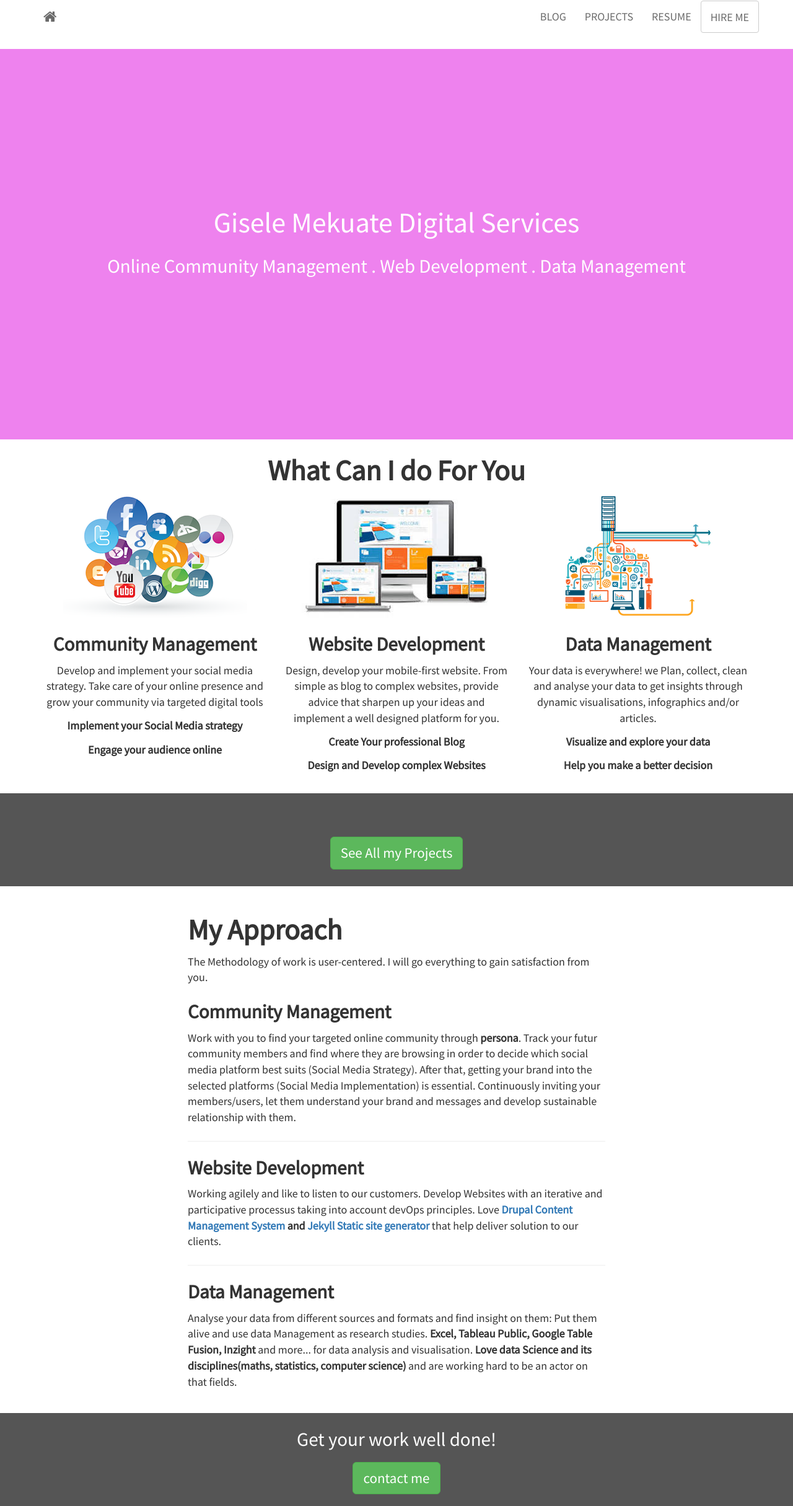
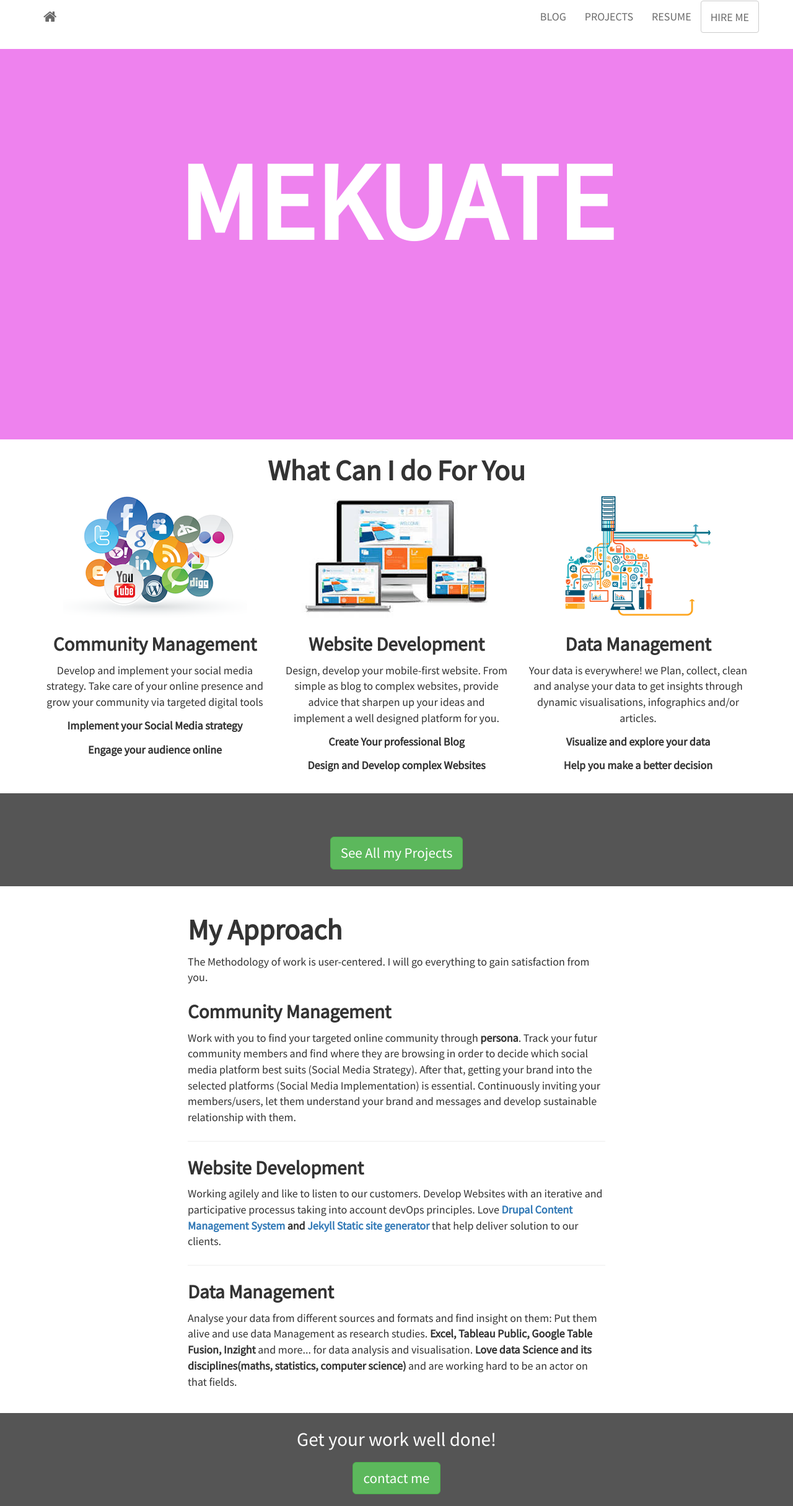
Before and after one commit to mekuate/mekuate.github.io, a Jekyll site: the page built from hireme.html, in a window 1280 px wide. Shown: the whole page at 62% size. Built offline with Jekyll 4.4.1, drawn with Linux system fonts in a browser that asks for light colours; nearby versions of some CDN libraries; comment, search, counter and statistics services are not loaded.

Commit message:
added linkedin bagde to my cv online

```diff
--- a/_includes/head.html
+++ b/_includes/head.html
@@ -12,5 +12,5 @@
 
 	 <link rel="stylesheet" type="text/css" href="https://fonts.googleapis.com/css?family=Source+Sans+Pro:200,400,200bold,400old" />
 	<link rel="stylesheet" type="text/css" href="https://maxcdn.bootstrapcdn.com/font-awesome/4.4.0/css/font-awesome.min.css" />
-
+  <script type="text/javascript" src="https://platform.linkedin.com/badges/js/profile.js" async defer></script>
 </head>
--- a/assets/css/style.scss
+++ b/assets/css/style.scss
@@ -13,10 +13,16 @@
   width: auto;
   max-width: 800px;
   text-align: center;
+
 }
 
 h4{
 color: $brand-primary;
+}
+.companyname{
+padding-top:120px;
+font-size:176px;
+font-weight:bold;
 }
 
 .social {
@@ -58,11 +64,7 @@
 
 	}
 }
-.title_resume{
-	padding-top: 3em;
-	font-weight: bold;
-	font-size: 76px;
-}
+
 .blog-header{
 height: 35em;
 color: $white_color;
--- a/hireme.html
+++ b/hireme.html
@@ -7,8 +7,7 @@
 <header style="background: violet no-repeat center fixed; background-size:cover" class="blog-header">
 	<div  class="title_resume">
 	<center>
-	<h1>Gisele Mekuate Digital Services</h1>
-	<h3> Online Community Management . Web Development . Data Management </h3>
+	<div class="companyname"> MEKUATE</div>
 	</center>
 	</div>
 </header>
--- a/index.html
+++ b/index.html
@@ -12,6 +12,7 @@
 	  <h3>Have a look at some of my working <a href="{{ site.baseurl }}/projects.html"> projects</a>.</h3>
 	  <h3>For more check out my academic &amp; professional <a href="{{ site.baseurl }}/resume.html">Resume</a>.</h3>
 	  <h3>Contact me at <a href="http://twitter.com/{{ site.twitter }}">@{{ site.twitter }}</a> or by <a href="mailto:{{ site.email }}">email</a>.</h3>
+
 	  {% include social.html %}
 	</div>
 </section>
--- a/resume.html
+++ b/resume.html
@@ -4,7 +4,7 @@
 ---
 
 <h3> PROFILE SUMMARY </h3>
-<p>{{site.profile_summary}} </p>
+<p>{{site.profile_summary}}</p>
 <h3>SKILSS</h3>
 <p><b>Web design and Development:  </b> HTML5/CSS3/SCSS, Rapid prototyping, XML/JSON, Mysql Databases Management, CMS configuration,theming and plugin customization/creation: Drupal, Jekyll static site generator.</p>
 <p><b>Project Management:  </b> agile project management: SCRUM methodology/DevOps. </p>
```
Also changed, not shown: _layouts/resume.html (+3 -5 lines).
